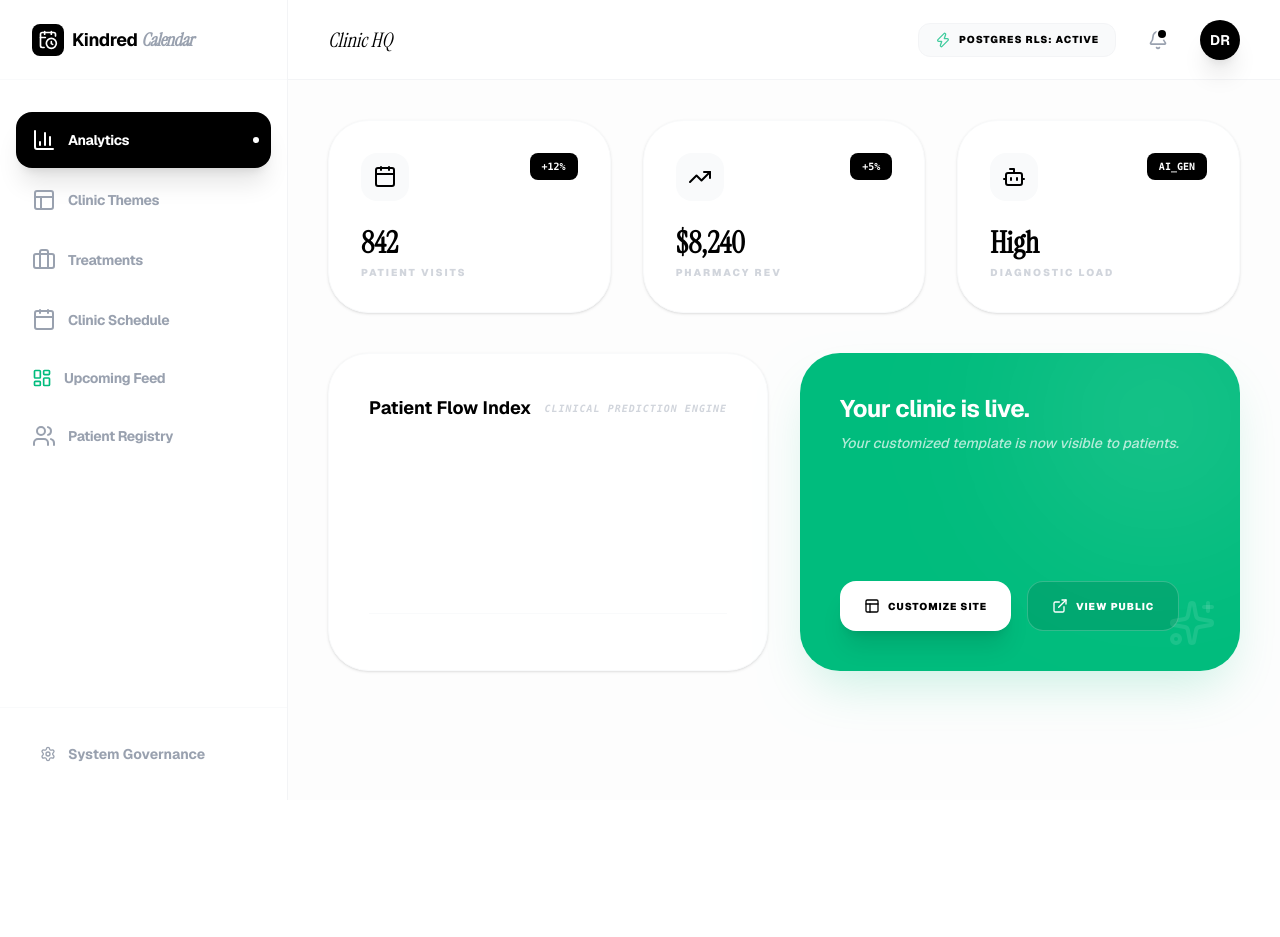
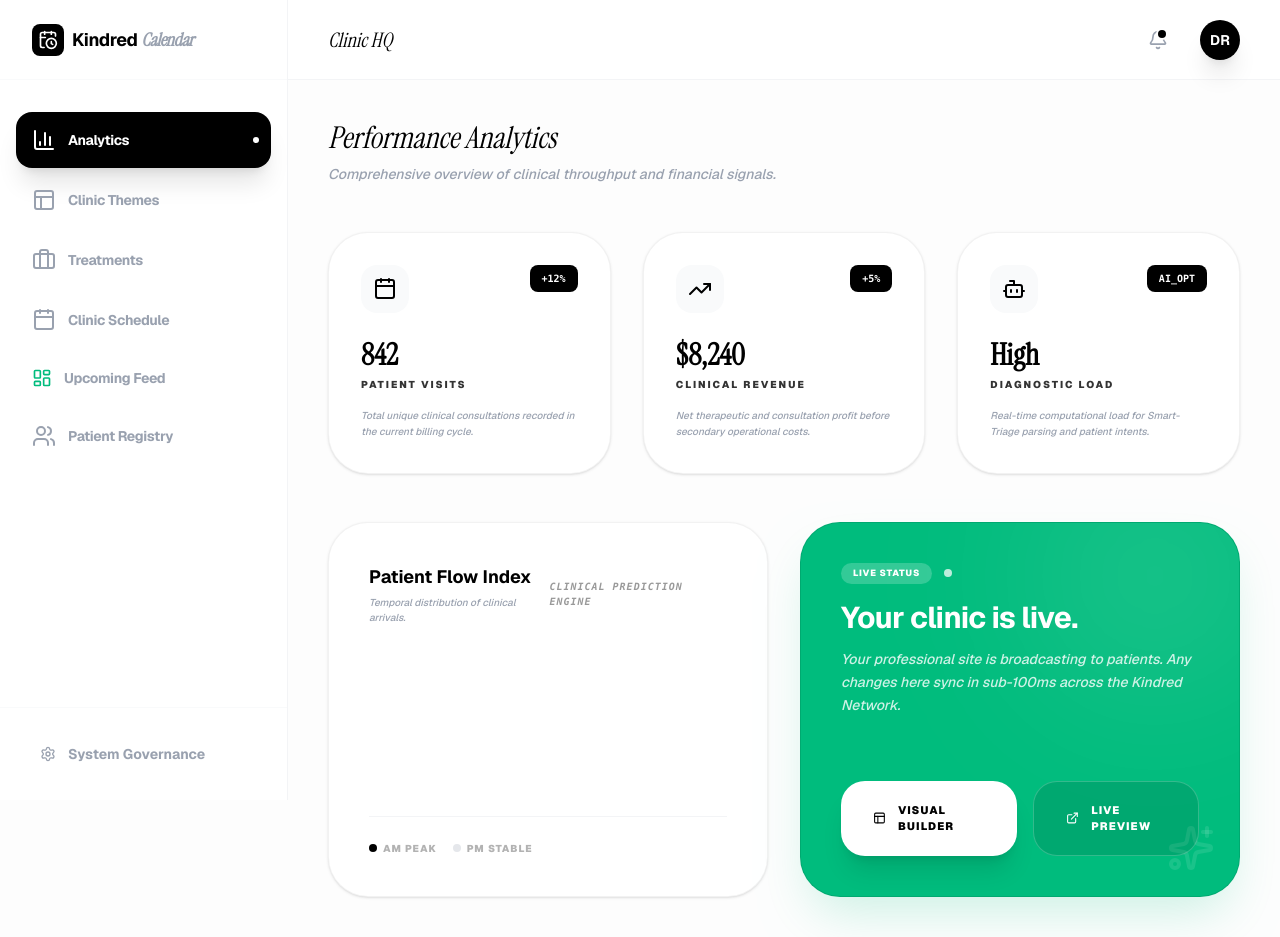
Before and after one commit to FlexSlotCustom0/FlexSlotCustom, a Next.js app in the folder frontend/: page /dashboard/owner in a window 1280 px wide. Before the commit the page ends 800 px from the top, so only its background shows below. Built offline with nearby package versions, Linux system fonts and the light colour scheme.

Commit message:
Update page.tsx

```diff
--- a/frontend/src/app/dashboard/owner/page.tsx
+++ b/frontend/src/app/dashboard/owner/page.tsx
@@ -65,10 +65,7 @@ export default function OwnerDashboard() {
         <header className="h-20 bg-white/80 backdrop-blur-md border-b border-gray-100 flex items-center justify-between px-10 sticky top-0 z-[60]">
           <h2 className="text-xl font-serif text-black italic">Clinic HQ</h2>
           <div className="flex items-center gap-6">
-            <div className="flex items-center gap-2 bg-gray-50 px-4 py-2 rounded-xl border border-gray-100">
-              <Zap className="w-4 h-4 text-emerald-500 animate-pulse" />
-              <span className="text-[10px] font-black uppercase tracking-widest text-black">Postgres RLS: ACTIVE</span>
-            </div>
+
 
             <div className="relative">
               <button
@@ -176,62 +173,99 @@ function SideNavItem({ icon, label, active, onClick }: { icon: React.ReactNode,
   );
 }
 
-function MetricCard({ label, value, trend, icon }: { label: string, value: string, trend: string, icon: React.ReactNode }) {
+function MetricCard({ label, value, trend, icon, desc }: { label: string, value: string, trend: string, icon: React.ReactNode, desc: string }) {
   return (
-    <div className="bg-white p-8 rounded-[2.5rem] border border-gray-50 shadow-sm group hover:scale-[1.02] transition-all">
-      <div className="flex justify-between items-start mb-6">
-        <div className="p-3 bg-gray-50 rounded-2xl group-hover:bg-black group-hover:text-white transition-colors">
-          {icon}
+    <div className="bg-white p-8 rounded-[2.5rem] border border-black/5 shadow-sm group hover:scale-[1.02] hover:border-black/20 transition-all flex flex-col justify-between h-full">
+      <div>
+        <div className="flex justify-between items-start mb-6">
+          <div className="p-3 bg-gray-50 rounded-2xl group-hover:bg-black group-hover:text-white transition-colors">
+            {icon}
+          </div>
+          <span className="text-[10px] font-black font-mono px-3 py-1.5 rounded-lg bg-black text-white">{trend}</span>
         </div>
-        <span className="text-[10px] font-black font-mono px-3 py-1.5 rounded-lg bg-black text-white">{trend}</span>
+        <div className="text-3xl font-serif font-black mb-1 text-black">{value}</div>
+        <div className="text-[10px] font-black uppercase tracking-[0.2em] text-black/80">{label}</div>
       </div>
-      <div className="text-3xl font-serif font-black mb-1">{value}</div>
-      <div className="text-[10px] font-black uppercase tracking-[0.2em] text-gray-300">{label}</div>
+      <p className="mt-4 text-[10px] text-gray-400 font-medium italic leading-relaxed">{desc}</p>
     </div>
   );
 }
 
 function OverviewSection({ activeTemplate }: { activeTemplate: string }) {
   return (
-    <div className="space-y-10">
+    <div className="space-y-12">
+      <div className="flex flex-col gap-2">
+        <h2 className="text-3xl font-serif italic text-black">Performance Analytics</h2>
+        <p className="text-sm text-gray-400 font-medium italic">Comprehensive overview of clinical throughput and financial signals.</p>
+      </div>
+
       <div className="grid grid-cols-1 md:grid-cols-3 gap-8">
-        <MetricCard label="Patient Visits" value="842" trend="+12%" icon={<Calendar />} />
-        <MetricCard label="Pharmacy Rev" value="$8,240" trend="+5%" icon={<TrendingUp />} />
-        <MetricCard label="Diagnostic Load" value="High" trend="AI_GEN" icon={<Bot />} />
+        <MetricCard
+          label="Patient Visits"
+          value="842"
+          trend="+12%"
+          icon={<Calendar />}
+          desc="Total unique clinical consultations recorded in the current billing cycle."
+        />
+        <MetricCard
+          label="Clinical Revenue"
+          value="$8,240"
+          trend="+5%"
+          icon={<TrendingUp />}
+          desc="Net therapeutic and consultation profit before secondary operational costs."
+        />
+        <MetricCard
+          label="Diagnostic Load"
+          value="High"
+          trend="AI_OPT"
+          icon={<Bot />}
+          desc="Real-time computational load for Smart-Triage parsing and patient intents."
+        />
       </div>
 
       <div className="grid grid-cols-1 md:grid-cols-2 gap-8">
-        <div className="bg-white rounded-[2.5rem] p-10 border border-gray-50 shadow-sm relative group overflow-hidden">
+        <div className="bg-white rounded-[2.5rem] p-10 border border-black/5 shadow-sm relative group overflow-hidden">
            <div className="flex items-center justify-between mb-8">
-              <h3 className="font-bold text-lg">Patient Flow Index</h3>
-              <div className="text-[10px] font-black text-gray-300 uppercase tracking-widest font-mono italic">Clinical Prediction Engine</div>
+              <div>
+                <h3 className="font-bold text-lg mb-1">Patient Flow Index</h3>
+                <p className="text-[10px] text-gray-400 font-medium italic">Temporal distribution of clinical arrivals.</p>
+              </div>
+              <div className="text-[10px] font-black text-black/40 uppercase tracking-widest font-mono italic">Clinical Prediction Engine</div>
            </div>
-           <div className="h-40 flex items-end gap-2 px-2 border-b border-gray-50 mb-4 pb-2">
+           <div className="h-40 flex items-end gap-2 px-2 border-b border-gray-100 mb-6 pb-2">
               {[30, 45, 60, 40, 70, 90, 85, 50, 65, 80, 55, 75].map((h, i) => (
                 <div key={i} className="flex-1 bg-gray-50 rounded-full relative overflow-hidden">
                   <motion.div className="absolute bottom-0 w-full bg-black rounded-full" initial={{ height: 0 }} animate={{ height: `${h}%` }} transition={{ duration: 1.5, delay: i * 0.05 }} />
                 </div>
               ))}
            </div>
+           <div className="flex items-center gap-4 text-[10px] font-black uppercase tracking-widest text-black/30">
+              <span className="flex items-center gap-1.5"><div className="w-2 h-2 rounded-full bg-black" /> AM PEAK</span>
+              <span className="flex items-center gap-1.5"><div className="w-2 h-2 rounded-full bg-gray-200" /> PM STABLE</span>
+           </div>
         </div>
 
-        <div className="bg-emerald-500 rounded-[2.5rem] p-10 shadow-2xl shadow-emerald-500/20 relative group overflow-hidden flex flex-col justify-between">
+        <div className="bg-emerald-500 rounded-[2.5rem] p-10 shadow-2xl shadow-emerald-500/20 border border-black/10 relative group overflow-hidden flex flex-col justify-between">
            <div className="relative z-10">
-              <h3 className="text-white font-bold text-2xl mb-2 tracking-tight">Your clinic is live.</h3>
-              <p className="text-white/70 text-sm font-medium italic">Your customized template is now visible to patients.</p>
+              <div className="flex items-center gap-3 mb-4">
+                <div className="px-3 py-1 bg-white/20 rounded-full text-[9px] font-black text-white uppercase tracking-widest">Live Status</div>
+                <div className="w-2 h-2 bg-white rounded-full animate-pulse" />
+              </div>
+              <h3 className="text-white font-bold text-3xl mb-3 tracking-tight">Your clinic is live.</h3>
+              <p className="text-white/80 text-sm font-medium italic max-w-sm leading-relaxed">Your professional site is broadcasting to patients. Any changes here sync in sub-100ms across the Kindred Network.</p>
            </div>
-           <div className="relative z-10 flex gap-4 mt-8">
+           <div className="relative z-10 flex gap-4 mt-10">
               <Link
                 href={`/templates/${activeTemplate}?manage=true`}
-                className="px-6 py-4 bg-white text-black rounded-2xl font-black text-[10px] uppercase tracking-widest flex items-center gap-2 hover:scale-105 transition-all shadow-xl"
+                className="px-8 py-5 bg-white text-black rounded-[1.5rem] font-black text-[11px] uppercase tracking-widest flex items-center gap-3 hover:scale-105 transition-all shadow-xl"
               >
-                 <Layout className="w-4 h-4" /> Customize Site
+                 <Layout className="w-4 h-4" /> Visual Builder
               </Link>
               <Link
                 href={`/templates/${activeTemplate}`}
-                className="px-6 py-4 bg-black/10 text-white border border-white/20 rounded-2xl font-black text-[10px] uppercase tracking-widest flex items-center gap-2 hover:bg-black/20 transition-all"
+                className="px-8 py-5 bg-black/10 text-white border border-white/20 rounded-[1.5rem] font-black text-[11px] uppercase tracking-widest flex items-center gap-3 hover:bg-black/20 transition-all"
               >
-                 <ExternalLink className="w-4 h-4" /> View Public
+                 <ExternalLink className="w-4 h-4" /> Live Preview
               </Link>
            </div>
            {/* Decoration */}
```
